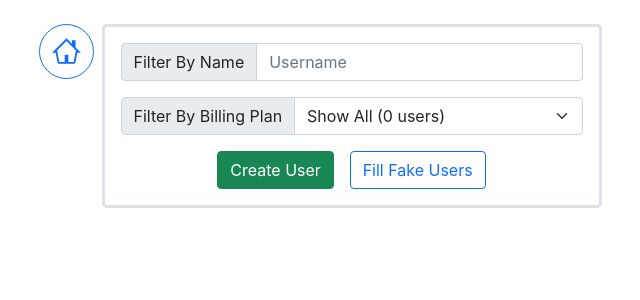
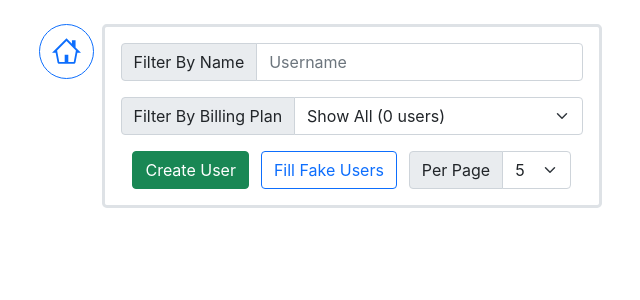
Before and after one commit to OhanyanEdgar/Pinsight_Task, a React (Create React App) app: page /user_list in a window 1280 px wide. Shown: the top 300 px of the page, without its empty margins (320-960 px from the left). Built offline with nearby package versions, Linux system fonts and the light colour scheme.

Commit message:
Additional - Users per page functionality

```diff
--- a/src/components/Pagination.js
+++ b/src/components/Pagination.js
@@ -37,7 +37,8 @@ const PaginatedUsers = ({ usersPerPage }) => {
       <Users current={currentUsers} />
       <ReactPaginate
         onPageChange={handlePageClick}
-        pageRangeDisplayed={5}
+        pageRangeDisplayed={3}
+        marginPagesDisplayed={1}
         pageCount={pageCount}
         pageClassName="page-item"
         pageLinkClassName="page-link"
--- a/src/components/User.jsx
+++ b/src/components/User.jsx
@@ -18,7 +18,7 @@ const User = ({ user }) => {
     };
 
     return (
-        <div className="card border-3 p-2 mt-2" style={{'width': 300+'px'}}>
+        <div className="card border-3 p-2 mt-2" style={{'width': 350+'px'}}>
             <h4 className="card-title" >Full name: {user.fullName}</h4>
             <h6 className="card-text" >Username: {user.username}</h6>
             <h6 className="card-text" >Mail: {user.email}</h6>
@@ -28,6 +28,7 @@ const User = ({ user }) => {
                     onClick={() => handleEditUser(user)}>
                         Edit
                 </button>
+
                 <DialogPopUp user={user} />
             </div>
         </div>
--- a/src/pages/UserList.jsx
+++ b/src/pages/UserList.jsx
@@ -1,6 +1,6 @@
 
 // Important
-import { useEffect } from "react";
+import { useEffect, useState } from "react";
 import { useSelector, useDispatch } from "react-redux";
 import { useNavigate } from 'react-router-dom';
 // Actions
@@ -20,6 +20,7 @@ const UserList = () => {
     const users = useSelector(state => state.users);
     const filterCriterion = useSelector(state => state.filter);
     const {all, week, month, year} = useSelector(state => state.counter);
+    const [pageCount, setPageCount] = useState(5)
 
     useEffect(() => {
         handleFilterUsers(filterCriterion);
@@ -86,20 +87,34 @@ const UserList = () => {
                 </div>
 
                 <div
-                    style={{'width': 300+'px'}}
-                    className="d-flex justify-content-evenly pt-3">
+                    style={{'width': 100+'%'}}
+                    // className=" pt-3"
+                    className="d-flex justify-content-evenly pt-3"
+                    >
 
                     <button className="btn btn-success"
                         onClick={() => navigate("/create_user")}>
                             Create User
                     </button>
-                    <button className="btn btn-outline-primary"
+                    <button className="btn btn-outline-primary "
                         onClick={() => dispatch(fillFakeData())}>
                         Fill Fake Users
                     </button>
+
+                    <div className="input-group" style={{'width': 35+'%'}}>
+                        <label className="input-group-text" htmlFor="usersPerPage">Per Page</label>
+                        <select className="form-select " id="usersPerPage"
+                            onChange={e => setPageCount(e.target.value)}
+                            value={pageCount}
+                        >
+                            <option value="5">5</option>
+                            <option value="10">10</option>
+                            <option value="20">20</option>
+                        </select>
+                    </div>
                 </div>
 
-                <PaginatedUsers usersPerPage={5} />
+                <PaginatedUsers usersPerPage={pageCount} />
             </div>
         </div>
     );
```
